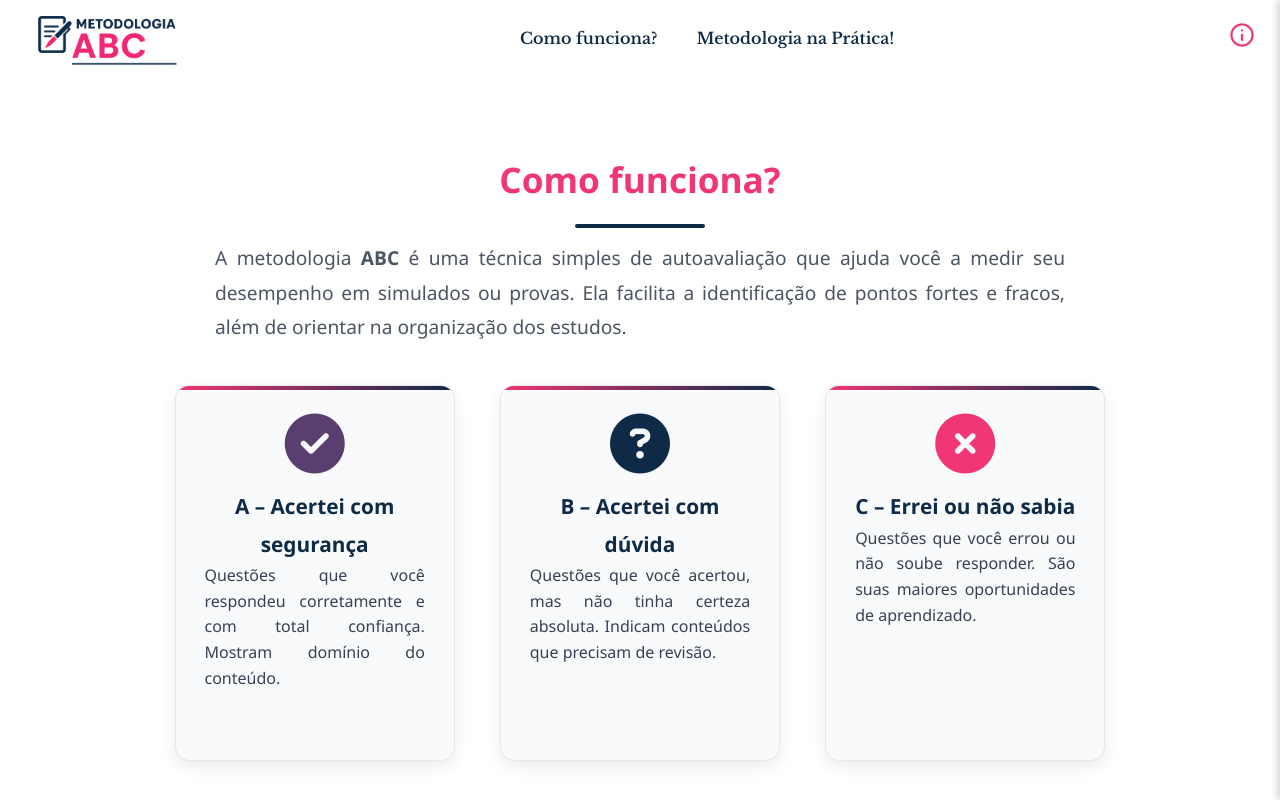
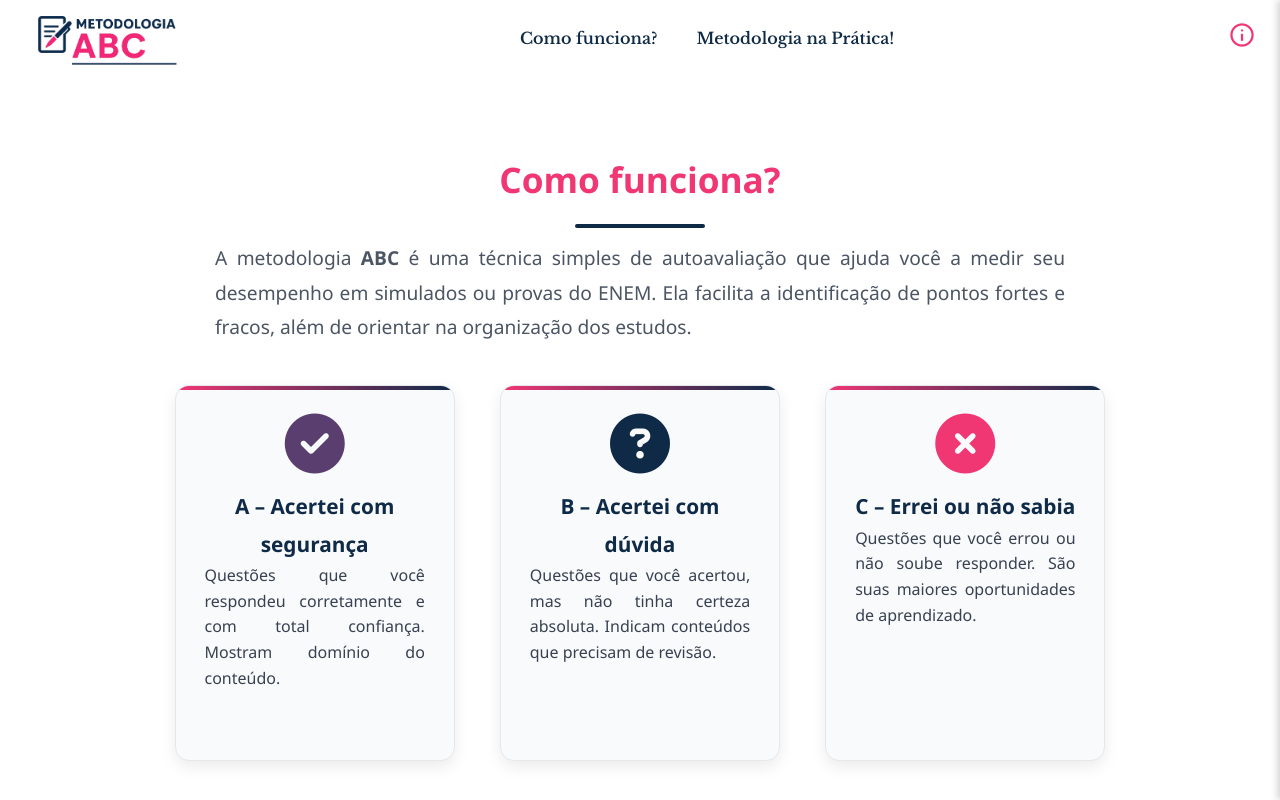
Before and after one commit to Lehguanaes/Metodologia-ABC, a React (Vite) app: page / in a window 1280 px wide. Shown: the top 800 px of the page. Built offline with nearby package versions, Linux system fonts and the light colour scheme.

Commit message:
Organizando Textos

```diff
--- a/src/pages/comoFunciona/ComoFunciona.jsx
+++ b/src/pages/comoFunciona/ComoFunciona.jsx
@@ -8,7 +8,7 @@ export default function ComoFunciona() {
 
       <p>
         A metodologia <b>ABC</b> é uma técnica simples de autoavaliação que
-        ajuda você a medir seu desempenho em simulados ou provas.
+        ajuda você a medir seu desempenho em simulados ou provas do ENEM.
         Ela facilita a identificação de pontos fortes e fracos, além de orientar
         na organização dos estudos.
       </p>
--- a/src/pages/metodologia/Metodologia.jsx
+++ b/src/pages/metodologia/Metodologia.jsx
@@ -232,7 +232,7 @@ Atualmente você inseriu ${total}.`,
       </div>
 
       <ul className="metodologia-lista">
-        <li>Resolva o simulado normalmente.</li>
+        <li>Resolva o simulado ENEM normalmente.</li>
         <li>Classifique cada questão como A, B ou C.</li>
         <li>Insira os números no sistema.</li>
         <li>Gere seu diagnóstico.</li>
```
